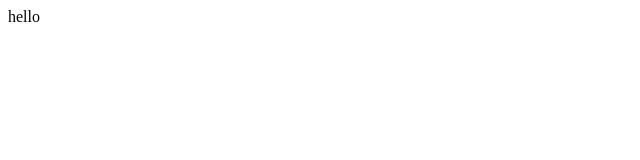
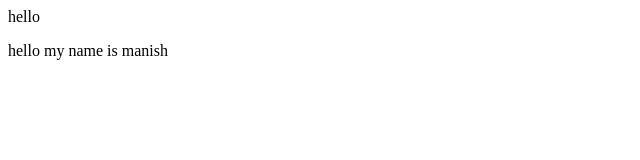
Before and after one commit to MANISH5899/hello, a plain HTML site: page index.html in a window 1280 px wide. Shown: the whole page, without its empty margins (0-640 px from the left). Drawn offline with Linux system fonts and the light colour scheme.

Commit message:
change praragraph

```diff
--- a/index.html
+++ b/index.html
@@ -1,3 +1,6 @@
 <p>
     hello
 </p>
+<p>
+    hello my name is manish
+</p>
```
